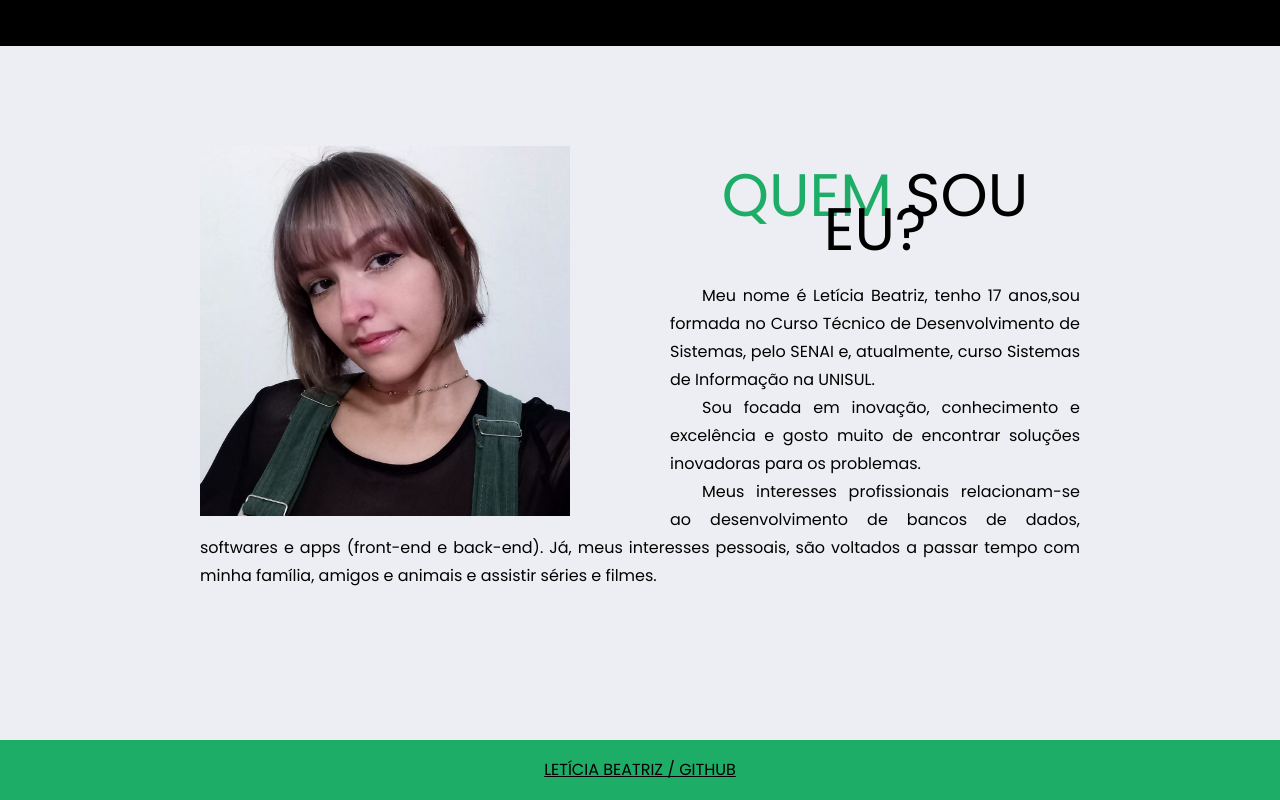
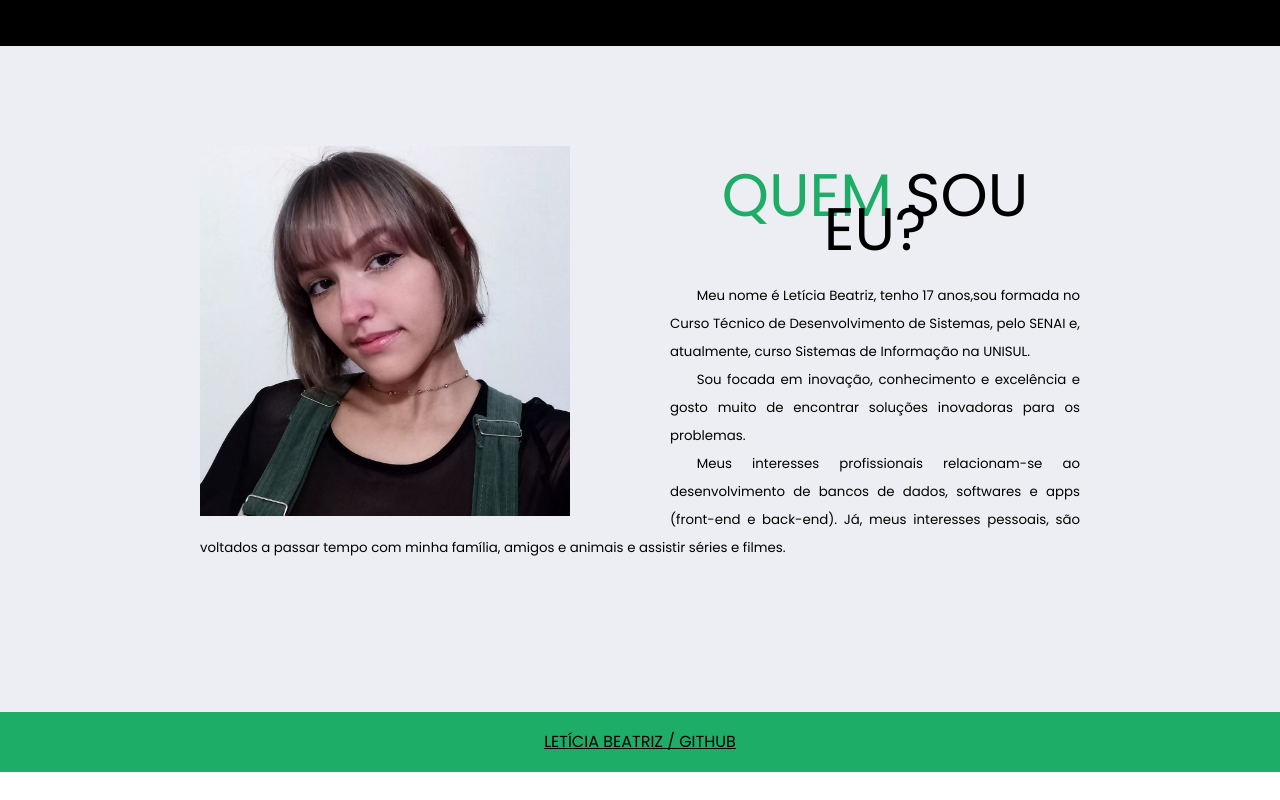
Before and after one commit to let1ci4b/CursoBackEnd, a plain HTML site: page index.html in a window 1280 px wide. Shown: the part 1738-2538 px from the top of the page. After the commit the page ends 2510 px from the top, so only its background shows below. Drawn offline with Linux system fonts and the light colour scheme.

Commit message:
Update index.html

```diff
--- a/index.html
+++ b/index.html
@@ -204,7 +204,7 @@
                 <div class="caption-abt">
                         <span class="text-center" style="color: #1DAD67; font-size: 45.0pt;" style="text-align: center;"><br>QUEM</span>
                         <span class="text-center" style="color: #000000; font-size: 45.0pt;" style="text-align: center;">SOU EU?<br><br></span>
-                        <p class="text-center" style="font-size: 12.0pt; color: #000000; text-align: justify; line-height: 21.0pt;" >
+                        <p class="text-center" style="font-size: 10.0pt; color: #000000; text-align: justify; line-height: 21.0pt;" >
                         &emsp;&emsp;Meu nome é Letícia Beatriz, tenho 17 anos,sou
                         formada no Curso Técnico de Desenvolvimento
                         de Sistemas, pelo SENAI e, atualmente, curso
```
